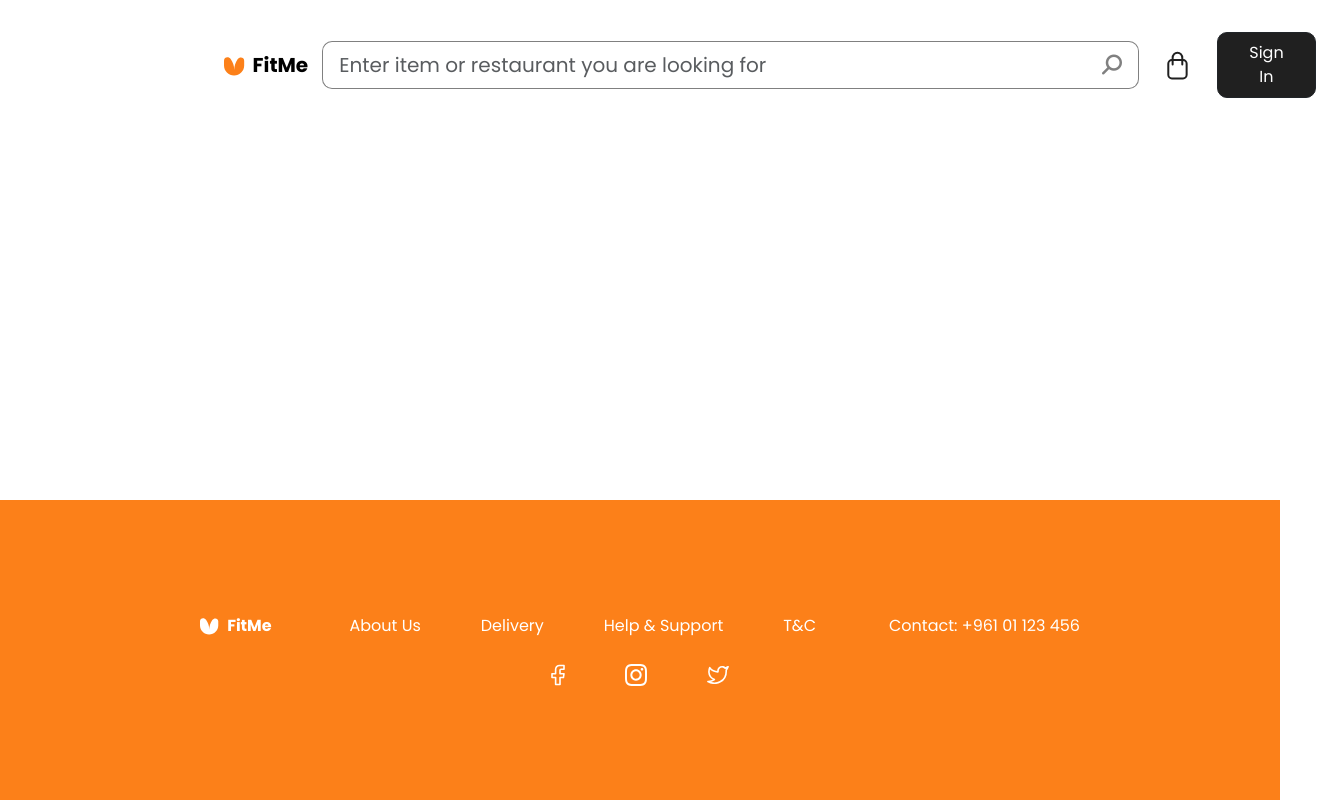
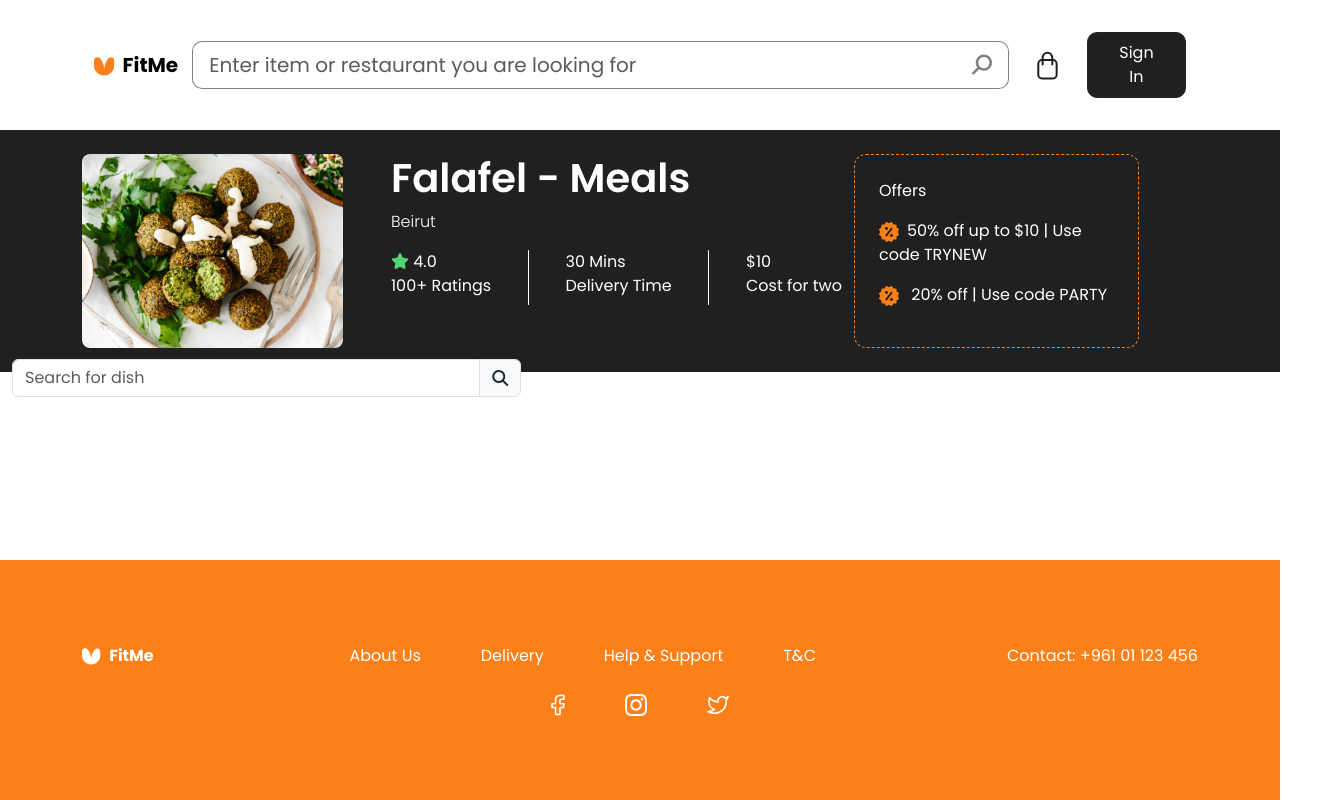
Before and after one commit to BahaaAY/FitMe-Restaurant-FrontEnd, a plain HTML site: page product.html in a window 1280 px wide. Shown: the whole page, 1340 px wide, since content can reach past the window. Drawn offline with nearby package versions, Linux system fonts and the light colour scheme.

Commit message:
product page header

```diff
--- a/product.html
+++ b/product.html
@@ -35,7 +35,8 @@
     <title>Product</title>
   </head>
   <body>
-    <div class="container mt-4 body-margin">
+    <!--Nav Start-->
+    <div class="container mt-4 mb-4">
       <nav class="navbar navbar-expand-lg">
         <div class="container-fluid">
           <a class="navbar-brand fw-bold" href="#"
@@ -81,12 +82,95 @@
         </div>
       </nav>
     </div>
+    <!--Nav End-->
+
+    <!--Product Section Start-->
+
+    <section class="product">
+      <div class="product-header container-fluid position-relative">
+        <div class="product-header-content container py-4">
+          <div class="row">
+            <div class="product-img-container col-lg-3 col-5 overflow-hidden">
+              <img src="assets/images/rec2.png" class="w-100 h-100 rounded-3" />
+            </div>
+            <div class="col ms-4 col-lg-5 col-6">
+              <h1 class="product-title fw-semibold">Falafel - Meals</h1>
+              <p class="product-location fw-light">Beirut</p>
+              <div class="product-details d-flex w-100 justify-content-between">
+                <div class="">
+                  <p class="product-rating py-0 my-0">
+                    <i class="fa-solid fa-star" style="color: #54d678"></i> 4.0
+                  </p>
+                  <p>100+ Ratings</p>
+                </div>
+                <div class="vertical-divider"></div>
+                <div class="">
+                  <p class="product-time py-0 my-0">30 Mins</p>
+                  <p>Delivery Time</p>
+                </div>
+                <div class="vertical-divider"></div>
+                <div class="">
+                  <p class="product-price py-0 my-0">$10</p>
+                  <p>Cost for two</p>
+                </div>
+              </div>
+            </div>
+            <div
+              class="offer-container p-4 align-self-center d-flex justify-content-center align-items-start flex-column col-lg-3 col-4"
+            >
+              <p class="">Offers</p>
+              <div class="">
+                <p>
+                  <img src="assets/icons/off.svg" class="me-2" />50% off up to
+                  $10 | Use code TRYNEW
+                </p>
+              </div>
+              <div class="">
+                <p>
+                  <img src="assets/icons/off.svg" class="me-2" /> 20% off | Use
+                  code PARTY
+                </p>
+              </div>
+            </div>
+          </div>
+        </div>
+        <div class="search-dish row position-absolute w-100">
+          <div class="col-lg-5 col-md-10 col-sm-10 col-9">
+            <form action="">
+              <div class="input-group m-0">
+                <input
+                  data-aos-duration="1000"
+                  data-aos="fade-up"
+                  type="text"
+                  class="form-control"
+                  placeholder="Search for dish"
+                  aria-label="Username"
+                  aria-describedby="basic-addon1"
+                />
+                <span
+                  data-aos-duration="1000"
+                  data-aos="fade-up"
+                  class="input-group-text"
+                  id="basic-addon1"
+                  ><i class="fa-solid fa-magnifying-glass"></i
+                ></span>
+              </div>
+            </form>
+          </div>
+        </div>
+      </div>
+    </section>
+
+    <!--Product Section End-->
+
     <!--Footer Section Start-->
-    <footer
-      class="d-flex justify-content-center align-items-center flex-wrap align-content-center"
+    <footer>
+      <div class="container h-100">
+        <div
+          class="footer-body d-flex justify-content-center align-items-center flex-wrap align-content-center h-100"
         >
           <div
-        class="footer-content body-margin d-flex justify-content-between w-100 flex-wrap"
+            class="footer-content d-flex justify-content-between w-100 flex-wrap"
           >
             <a class="navbar-brand fw-bold" href="#"
               ><img
@@ -109,7 +193,9 @@
                 <a href="#" class="footer-link">T&C</a>
               </li>
             </ul>
-        <a href="tel:01123456" class="footer-link">Contact: +961 01 123 456</a>
+            <a href="tel:01123456" class="footer-link"
+              >Contact: +961 01 123 456</a
+            >
           </div>
           <div class="footer-socials">
             <ul class="d-flex list-unstyled p-0 m-0 mt-4">
@@ -130,6 +216,8 @@
               </li>
             </ul>
           </div>
+        </div>
+      </div>
     </footer>
     <!--Footer Section End-->
     <script src="https://unpkg.com/aos@2.3.1/dist/aos.js"></script>
--- a/styles/styles.css
+++ b/styles/styles.css
@@ -132,7 +132,7 @@ footer {
   margin-top: auto;
   background-color: var(--orange-color);
   color: white;
-  height: 300px;
+  height: 30vh;
   width: 100%;
 }
 
@@ -152,3 +152,42 @@ footer a {
   color: white;
   text-decoration: none;
 }
+
+.product-header {
+  width: 100%;
+  background-color: var(--black-color);
+}
+
+.product-header-content {
+  color: white;
+}
+.product-img-container img {
+  width: 100%;
+  height: 100%;
+  object-fit: cover;
+}
+
+.product-title {
+  color: white;
+}
+.product-location {
+  color: white;
+  font-size: 16px;
+}
+
+.vertical-divider {
+  width: 1px;
+  height: 55px;
+  background-color: white;
+  color: white;
+  border-radius: 5px;
+}
+.offer-container {
+  border: 1px solid var(--orange-color);
+  border-radius: 12px;
+  border-style: dashed;
+}
+
+.search-dish {
+  bottom: -25px;
+}
```
Also changed, not shown: assets/icons/off.svg (added). Lines whose indentation alone changed are shown as unchanged.
